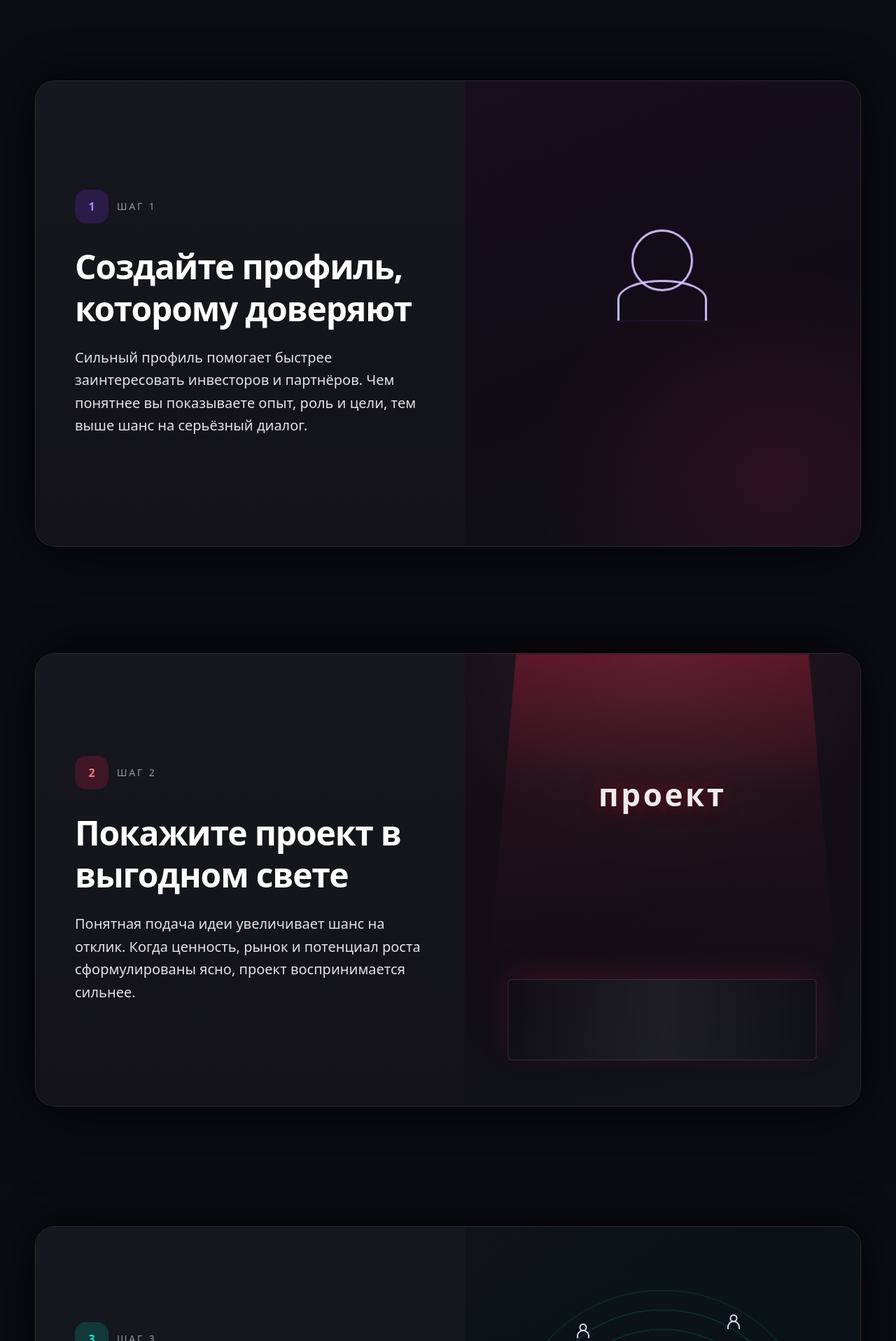
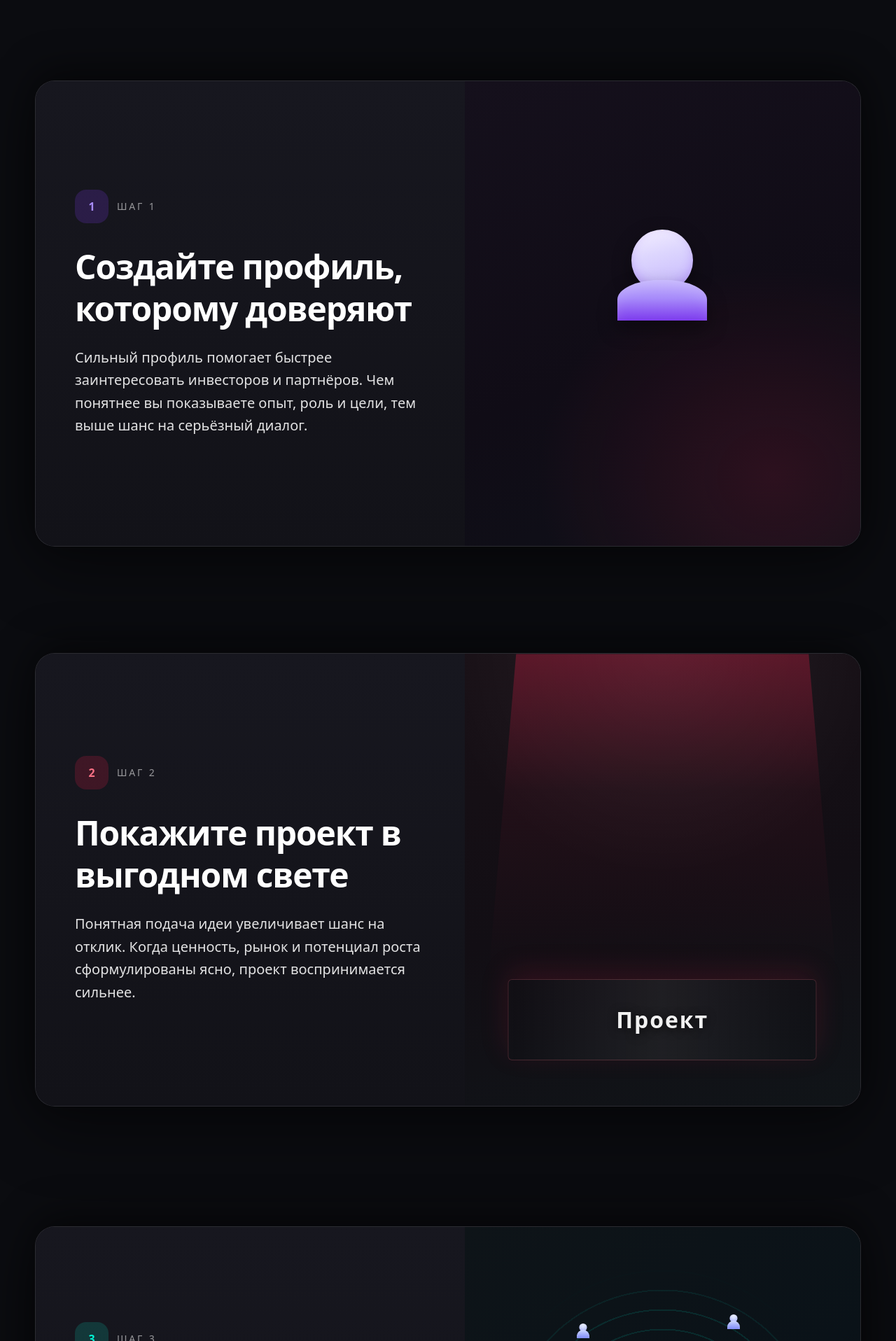
Before and after one commit to mymax29012005-cmd/startuphub, a Next.js app in the folder client/: page / in a window 1280 px wide. Shown: the part 1224-3140 px from the top of the page at 70% size. Built offline with nearby package versions, Linux system fonts and the light colour scheme; no server answers.

Commit message:
визуал карточек главная

```diff
--- a/client/src/app/globals.css
+++ b/client/src/app/globals.css
@@ -223,31 +223,34 @@ select option {
 }
 
 .how-stack-card-visual--1::before {
-  /* голова */
+  /* голова — заливка как у стандартной user-иконки */
   width: clamp(68px, 19vw, 88px);
   height: clamp(68px, 19vw, 88px);
   border-radius: 50%;
   top: 32%;
   left: 50%;
   transform: translateX(-50%);
-  background: transparent;
-  border: 3px solid rgba(216, 200, 255, 0.9);
-  box-shadow: 0 0 0 1px rgba(124, 58, 237, 0.35);
+  background: linear-gradient(165deg, #f5f0ff 0%, #ddd6fe 40%, #c4b5fd 100%);
+  border: none;
+  box-shadow:
+    inset 0 -6px 14px rgba(124, 58, 237, 0.25),
+    0 10px 28px rgba(0, 0, 0, 0.4);
   z-index: 0;
 }
 
 .how-stack-card-visual--1::after {
-  /* плечи / торс */
+  /* плечи / торс — заливка, плавный стык с головой */
   width: clamp(96px, 27vw, 128px);
   height: clamp(46px, 13vw, 58px);
   top: calc(32% + clamp(54px, 15.2vw, 72px));
   left: 50%;
   transform: translateX(-50%);
-  background: transparent;
-  border: 3px solid rgba(216, 200, 255, 0.9);
+  background: linear-gradient(180deg, #c4b5fd 0%, #a78bfa 45%, #7c3aed 100%);
+  border: none;
   border-radius: 48% 48% 0 0;
-  border-bottom: none;
-  box-shadow: 0 0 0 1px rgba(124, 58, 237, 0.22);
+  box-shadow:
+    inset 0 8px 18px rgba(255, 255, 255, 0.12),
+    0 12px 28px rgba(0, 0, 0, 0.35);
   z-index: 0;
 }
 
@@ -284,20 +287,25 @@ select option {
   z-index: 1;
 }
 
-.how-stack-spotlight-label {
+/* Подпись на нижнем «подиуме» (не в софите) */
+.how-stack-podium-label {
   position: absolute;
   left: 50%;
-  top: 26%;
+  bottom: 10%;
   transform: translateX(-50%);
-  z-index: 2;
-  font-size: clamp(1.75rem, 5vw, 2.75rem);
+  width: 78%;
+  height: 18%;
+  display: flex;
+  align-items: center;
+  justify-content: center;
+  z-index: 3;
+  margin: 0;
+  padding: 0;
+  font-size: clamp(1.35rem, 4.2vw, 2rem);
   font-weight: 700;
-  letter-spacing: 0.08em;
-  text-transform: lowercase;
-  color: rgba(255, 255, 255, 0.92);
-  text-shadow:
-    0 0 28px rgba(225, 29, 72, 0.55),
-    0 2px 16px rgba(0, 0, 0, 0.65);
+  letter-spacing: 0.06em;
+  color: rgba(255, 255, 255, 0.94);
+  text-shadow: 0 2px 14px rgba(0, 0, 0, 0.75);
   pointer-events: none;
 }
 
@@ -443,8 +451,9 @@ select option {
   width: 11px;
   height: 11px;
   border-radius: 50%;
-  border: 2px solid rgba(230, 236, 255, 0.92);
-  background: transparent;
+  border: none;
+  background: linear-gradient(180deg, #eef2ff 0%, #c7d2fe 100%);
+  box-shadow: inset 0 -2px 4px rgba(99, 102, 241, 0.35);
 }
 
 .how-human--mini::after {
@@ -452,9 +461,64 @@ select option {
   width: 18px;
   height: 12px;
   border-radius: 10px 10px 0 0;
-  border: 2px solid rgba(230, 236, 255, 0.92);
-  border-bottom: none;
-  background: transparent;
+  border: none;
+  background: linear-gradient(180deg, #c7d2fe 0%, #818cf8 100%);
+  box-shadow: inset 0 2px 4px rgba(255, 255, 255, 0.15);
+}
+
+/* Крупные фигуры (шаг 5): залитые силуэты */
+.how-human--large {
+  width: 72px;
+  height: 112px;
+}
+
+.how-human--large::before {
+  top: 0;
+  width: 36px;
+  height: 36px;
+  border-radius: 50%;
+  border: none;
+  background: linear-gradient(165deg, #fdfcff 0%, #e9d5ff 45%, #c4b5fd 100%);
+  box-shadow:
+    inset 0 -8px 16px rgba(124, 58, 237, 0.28),
+    0 8px 22px rgba(0, 0, 0, 0.35);
+}
+
+.how-human--large::after {
+  top: 30px;
+  width: 58px;
+  height: 40px;
+  border-radius: 29px 29px 0 0;
+  border: none;
+  background: linear-gradient(180deg, #c4b5fd 0%, #8b5cf6 55%, #6d28d9 100%);
+  box-shadow:
+    inset 0 10px 18px rgba(255, 255, 255, 0.12),
+    0 10px 24px rgba(0, 0, 0, 0.38);
+}
+
+.how-human--medium {
+  width: 40px;
+  height: 64px;
+}
+
+.how-human--medium::before {
+  top: 0;
+  width: 20px;
+  height: 20px;
+  border-radius: 50%;
+  border: none;
+  background: linear-gradient(165deg, #fdfcff 0%, #ddd6fe 50%, #c4b5fd 100%);
+  box-shadow: inset 0 -4px 10px rgba(124, 58, 237, 0.25);
+}
+
+.how-human--medium::after {
+  top: 16px;
+  width: 32px;
+  height: 22px;
+  border-radius: 16px 16px 0 0;
+  border: none;
+  background: linear-gradient(180deg, #c4b5fd 0%, #7c3aed 100%);
+  box-shadow: inset 0 5px 10px rgba(255, 255, 255, 0.1);
 }
 
 /* Шаг 3: люди на разных «орбитах» радара */
@@ -473,37 +537,41 @@ select option {
   left: 18%;
 }
 
-.how-radar-4 {
-  top: 50%;
-  left: 48%;
-}
-
 .how-radar-5 {
   top: 38%;
   left: 78%;
 }
 
-/* Шаг 5: две фигуры, над ними речь / мысль */
+/* Шаг 5: слева крупнее и выше, справа ниже; мысль — строго над головой */
 .how-stack-pair-dialog {
   position: absolute;
   inset: 0;
   z-index: 2;
-  display: flex;
-  justify-content: space-evenly;
-  align-items: flex-end;
-  padding: 10% 8% 16%;
   pointer-events: none;
 }
 
-.how-stack-pair-col {
+.how-stack-pair-left {
+  position: absolute;
+  left: 5%;
+  top: 6%;
   display: flex;
   flex-direction: column;
   align-items: center;
-  justify-content: flex-end;
-  gap: clamp(8px, 2vw, 14px);
+  gap: clamp(10px, 2.5vw, 16px);
 }
 
-.how-stack-pair-col .how-human {
+.how-stack-pair-right {
+  position: absolute;
+  right: 6%;
+  top: 34%;
+  display: flex;
+  flex-direction: column;
+  align-items: center;
+  gap: clamp(10px, 2.5vw, 16px);
+}
+
+.how-stack-pair-left .how-human,
+.how-stack-pair-right .how-human {
   position: relative;
   z-index: 1;
 }
@@ -534,6 +602,19 @@ select option {
   border-top: 9px solid rgba(251, 191, 36, 0.55);
 }
 
+.how-stack-pair-left .how-bubble--pair-lg {
+  width: clamp(76px, 20vw, 96px);
+  height: clamp(50px, 13vw, 62px);
+  border-radius: 16px;
+}
+
+.how-stack-pair-left .how-bubble--pair-lg::after {
+  bottom: -9px;
+  border-left-width: 8px;
+  border-right-width: 8px;
+  border-top-width: 10px;
+}
+
 .how-bubble--thought {
   width: clamp(50px, 13vw, 64px);
   height: clamp(38px, 10vw, 44px);
@@ -555,6 +636,22 @@ select option {
   box-shadow:
     -9px 6px 0 0 rgba(196, 181, 255, 0.38),
     -17px 13px 0 0 rgba(196, 181, 255, 0.22);
+}
+
+.how-stack-pair-right .how-bubble--pair-md {
+  width: clamp(58px, 15vw, 74px);
+  height: clamp(42px, 11vw, 50px);
+}
+
+/* Хвост «мысли» строго по центру над головой (от облака к голове) */
+.how-stack-pair-right .how-bubble--thought::after {
+  left: 50%;
+  transform: translateX(-50%);
+  bottom: -7px;
+  box-shadow:
+    -6px 7px 0 0 rgba(196, 181, 255, 0.42),
+    -11px 15px 0 0 rgba(196, 181, 255, 0.28),
+    -16px 23px 0 0 rgba(196, 181, 255, 0.16);
 }
 
 .gradient-text {
--- a/client/src/app/page.tsx
+++ b/client/src/app/page.tsx
@@ -320,25 +320,24 @@ export default function Home() {
                   <p className="mt-6 max-w-xl text-base leading-relaxed text-white/[0.88] sm:text-lg md:text-xl">{s.text}</p>
                 </div>
                 <div className={`how-stack-card-visual how-stack-card-visual--${s.n}`} aria-hidden>
-                  {s.n === 2 ? <span className="how-stack-spotlight-label">проект</span> : null}
+                  {s.n === 2 ? <span className="how-stack-podium-label">Проект</span> : null}
                   {s.n === 3 ? (
                     <>
                       <span className="how-human how-human--mini how-radar how-radar-1" />
                       <span className="how-human how-human--mini how-radar how-radar-2" />
                       <span className="how-human how-human--mini how-radar how-radar-3" />
-                      <span className="how-human how-human--mini how-radar how-radar-4" />
                       <span className="how-human how-human--mini how-radar how-radar-5" />
                     </>
                   ) : null}
                   {s.n === 5 ? (
                     <div className="how-stack-pair-dialog">
-                      <div className="how-stack-pair-col">
-                        <span className="how-bubble how-bubble--speech" />
-                        <span className="how-human how-human--mini" />
+                      <div className="how-stack-pair-left">
+                        <span className="how-bubble how-bubble--speech how-bubble--pair-lg" />
+                        <span className="how-human how-human--large" />
                       </div>
-                      <div className="how-stack-pair-col">
-                        <span className="how-bubble how-bubble--thought" />
-                        <span className="how-human how-human--mini" />
+                      <div className="how-stack-pair-right">
+                        <span className="how-bubble how-bubble--thought how-bubble--pair-md" />
+                        <span className="how-human how-human--medium" />
                       </div>
                     </div>
                   ) : null}
```
